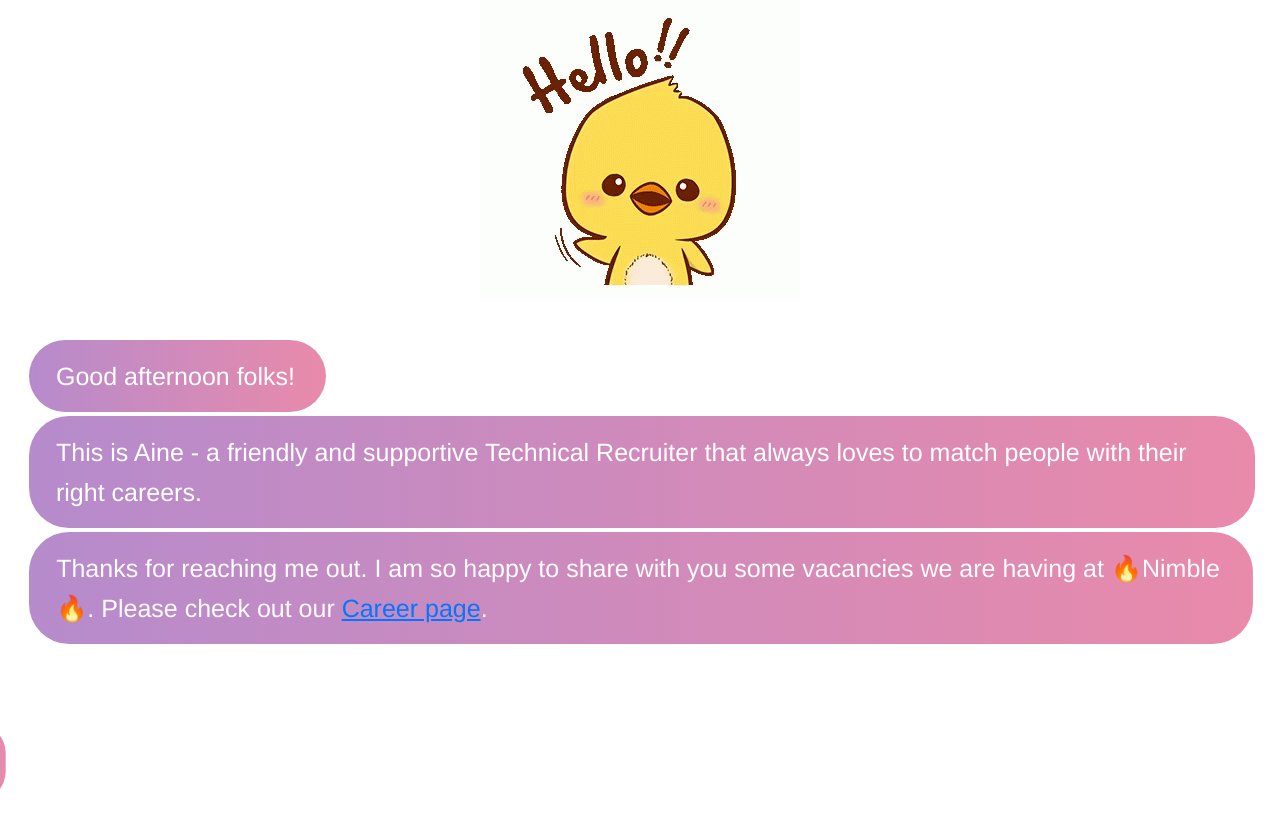
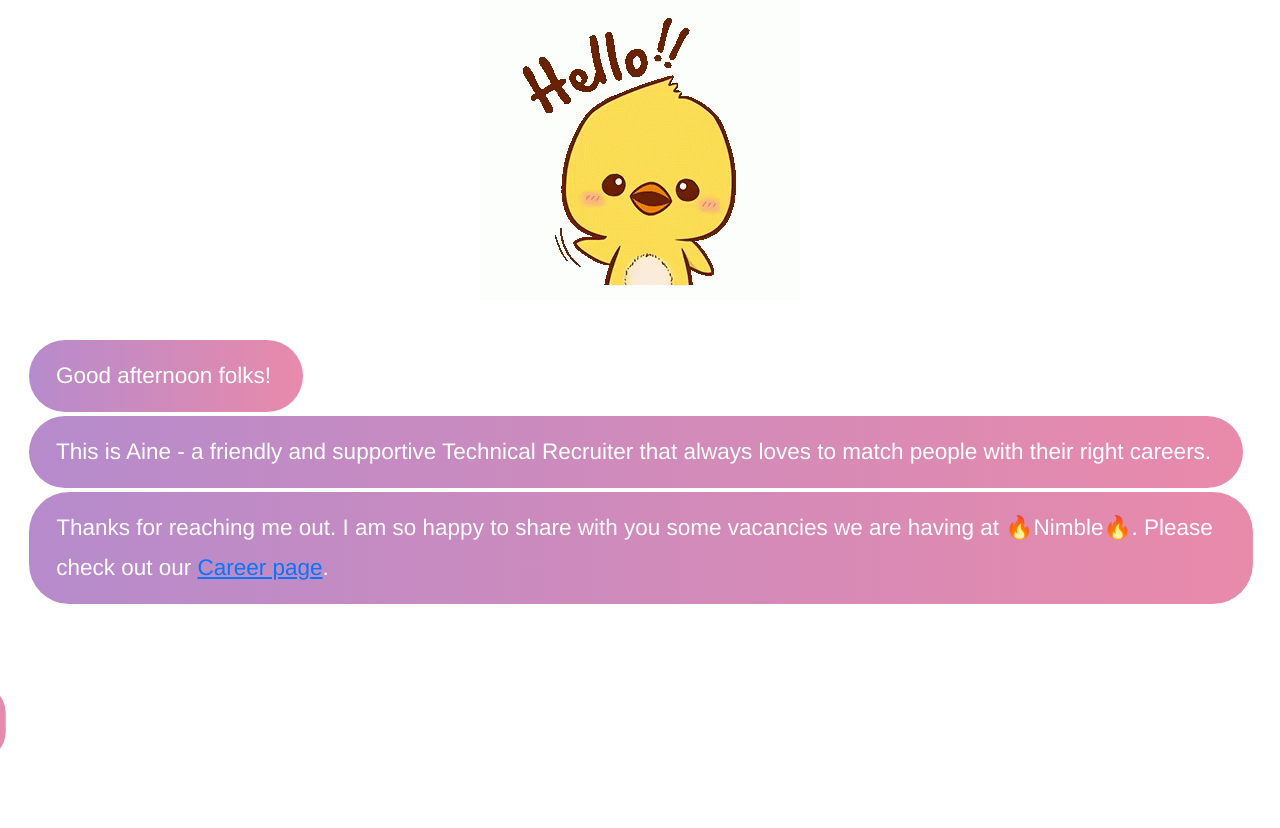
Before and after one commit to thaosuongtruong/thaosuongtruong.github.io, a plain HTML site: page index.html in a window 1280 px wide. After the commit the page ends 800 px from the top, so only its background shows below. Drawn offline with Linux system fonts and the light colour scheme.

Commit message:
update font

```diff
--- a/css/styles.css
+++ b/css/styles.css
@@ -29,7 +29,7 @@ background: -webkit-linear-gradient(#eee, #333);
   width: 100vw;
   max-height: 100vh;
   padding: 1rem .9rem;
-  font-size: 25px;
+  font-size: 22.5px;
 }
 .bubble {
   overflow: hidden;
```
